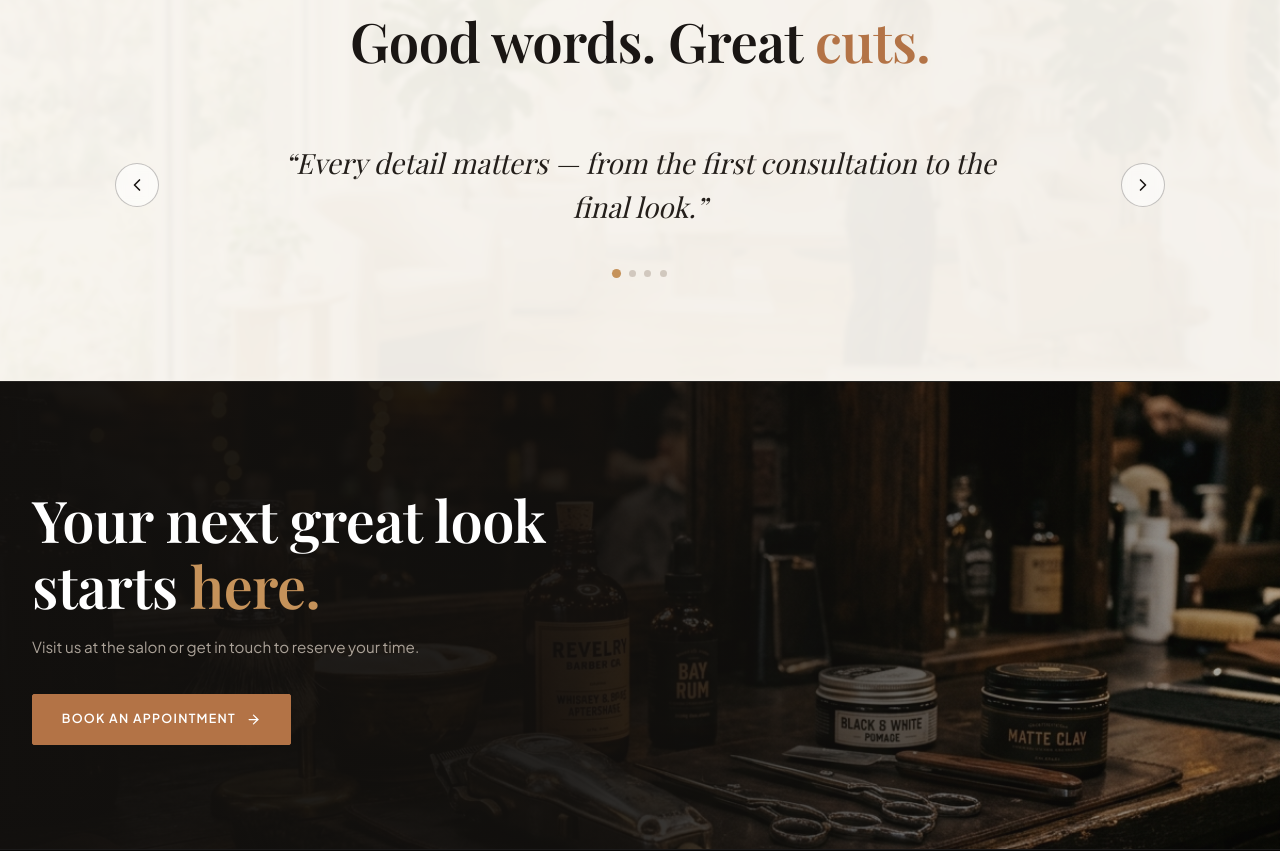
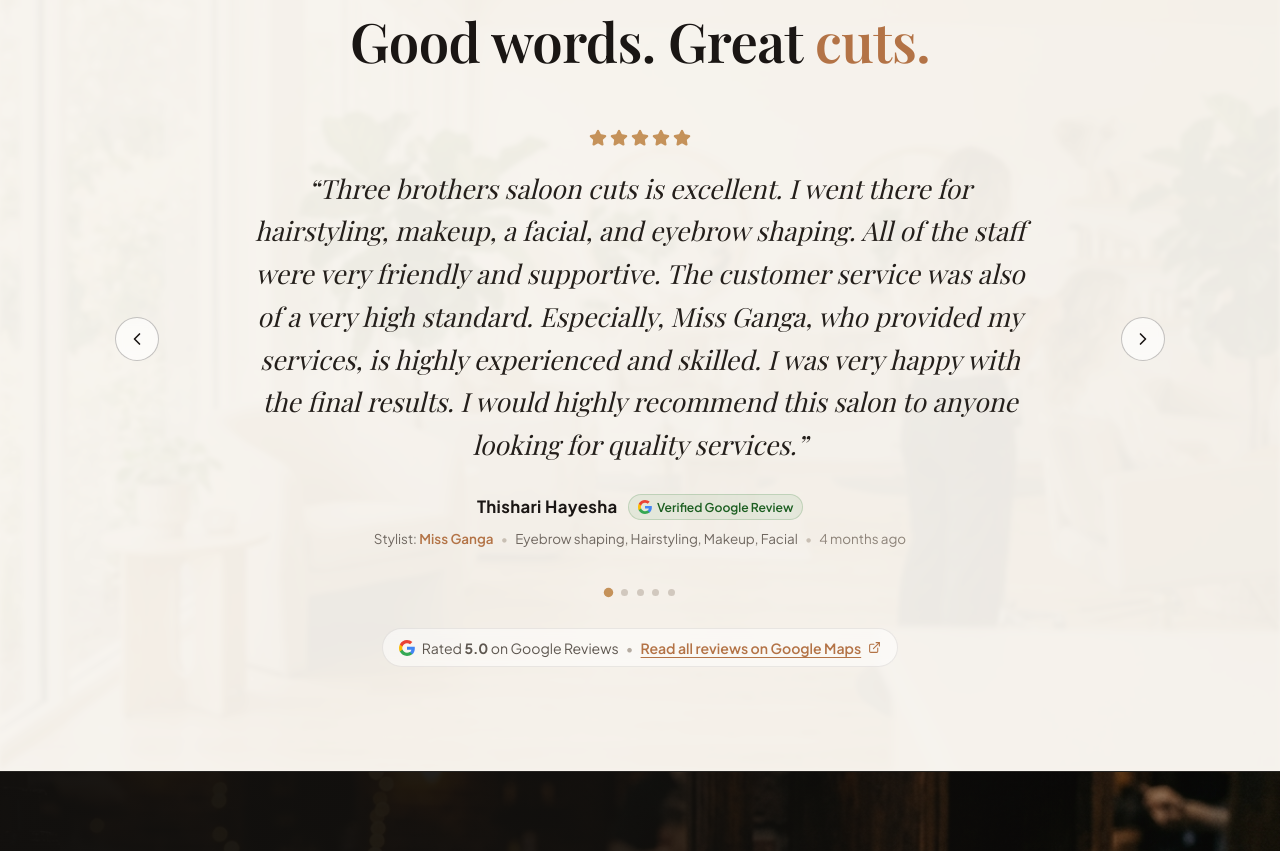
Before and after one commit to kavindusubhash28/salon-draft, a Next.js app: page / in a window 1280 px wide. Shown: the part 4020-4871 px from the top of the page. Built offline with nearby package versions, Linux system fonts and the light colour scheme.

Commit message:
google review section update

```diff
--- a/components/about/AboutHero.tsx
+++ b/components/about/AboutHero.tsx
@@ -7,8 +7,8 @@ export default function AboutHero() {
     <section className={styles.heroSection}>
       <div className={styles.imageContainer}>
         <Image
-          src="/images/experience_chair.jpg"
-          alt="Three Brothers Barber Studio Heritage"
+          src="/images/about_hero_team.jpg"
+          alt="Three Brothers Salon Cuts Team Grand Opening"
           fill
           priority
           className={styles.heroImg}
--- a/components/home/Testimonials.module.css
+++ b/components/home/Testimonials.module.css
@@ -2,8 +2,9 @@
   position: relative;
   background-color: #f7f4ee;
   color: #1a1614;
-  padding: 6rem 2rem 6.5rem;
+  padding: 6rem 1.5rem 6.5rem;
   overflow: hidden;
+  scroll-margin-top: 80px;
 }
 
 .bgContainer {
@@ -37,7 +38,7 @@
 }
 
 .header {
-  margin-bottom: 3.5rem;
+  margin-bottom: 2.75rem;
 }
 
 .categoryLabel {
@@ -70,13 +71,13 @@
   color: #b37346;
 }
 
-/* Quote Carousel */
+/* Quote Carousel — Open & Seamless (No Box) */
 .carouselWrapper {
   display: flex;
   align-items: center;
   justify-content: space-between;
   width: 100%;
-  gap: 1.5rem;
+  gap: 1.25rem;
   margin-bottom: 2.5rem;
 }
 
@@ -85,7 +86,7 @@
   height: 44px;
   border-radius: 50%;
   border: 1px solid rgba(26, 22, 20, 0.25);
-  background-color: rgba(255, 255, 255, 0.6);
+  background-color: rgba(255, 255, 255, 0.65);
   backdrop-filter: blur(4px);
   color: #1a1614;
   display: inline-flex;
@@ -93,43 +94,135 @@
   justify-content: center;
   cursor: pointer;
   flex-shrink: 0;
-  transition: all 0.2s ease;
+  transition: all 0.25s ease;
 }
 
 .navBtn:hover {
   background-color: #1a1614;
   color: #ffffff;
   border-color: #1a1614;
+  transform: scale(1.06);
 }
 
-.quoteBox {
+@media (max-width: 640px) {
+  .carouselWrapper {
+    position: relative;
+    gap: 0.5rem;
+  }
+  .navBtn {
+    width: 38px;
+    height: 38px;
+  }
+}
+
+.quoteArea {
   flex: 1;
-  max-width: 780px;
-  padding: 0 1rem;
+  max-width: 820px;
+  padding: 0 0.5rem;
+  display: flex;
+  flex-direction: column;
+  align-items: center;
+  text-align: center;
+}
+
+.starsRow {
+  display: inline-flex;
+  align-items: center;
+  gap: 3px;
+  margin-bottom: 1.25rem;
+}
+
+.starIcon {
+  color: #c5925a;
 }
 
 .quoteText {
   font-family: var(--font-serif);
   font-style: italic;
-  font-size: 1.45rem;
-  line-height: 1.6;
+  font-size: 1.35rem;
+  line-height: 1.65;
   color: #241f1b;
-  margin: 0;
+  margin: 0 0 1.75rem;
   font-weight: 400;
+  max-width: 780px;
 }
 
 @media (min-width: 768px) {
   .quoteText {
-    font-size: 1.75rem;
+    font-size: 1.65rem;
+    line-height: 1.62;
   }
 }
 
-/* Dots Row */
+/* Author Attribution */
+.authorSection {
+  display: flex;
+  flex-direction: column;
+  align-items: center;
+  gap: 0.45rem;
+}
+
+.authorMain {
+  display: inline-flex;
+  align-items: center;
+  justify-content: center;
+  gap: 0.65rem;
+  flex-wrap: wrap;
+}
+
+.authorName {
+  font-family: var(--font-sans);
+  font-size: 1.05rem;
+  font-weight: 700;
+  color: #1a1614;
+  letter-spacing: 0.02em;
+}
+
+.verifiedTag {
+  display: inline-flex;
+  align-items: center;
+  gap: 0.32rem;
+  font-family: var(--font-sans);
+  font-size: 0.76rem;
+  font-weight: 600;
+  color: #1b5e20;
+  background-color: rgba(46, 125, 50, 0.08);
+  border: 1px solid rgba(46, 125, 50, 0.2);
+  padding: 0.15rem 0.55rem;
+  border-radius: 9999px;
+}
+
+.metaRow {
+  display: flex;
+  align-items: center;
+  justify-content: center;
+  flex-wrap: wrap;
+  gap: 0.45rem;
+  font-family: var(--font-sans);
+  font-size: 0.84rem;
+  color: #706861;
+}
+
+.stylistHighlight {
+  color: #b37346;
+  font-weight: 600;
+}
+
+.metaDot {
+  color: #c8bfb4;
+}
+
+.metaTime {
+  color: #8c8278;
+}
+
+/* Pagination Dots */
 .dotsRow {
   display: flex;
   align-items: center;
   justify-content: center;
   gap: 0.55rem;
+  margin-bottom: 2rem;
 }
 
 .dot {
@@ -145,5 +238,55 @@
 
 .activeDot {
   background-color: #c5925a;
-  transform: scale(1.3);
+  transform: scale(1.35);
 }
+
+/* Subtle, Elegant Google Trust Link */
+.googleFooter {
+  display: flex;
+  align-items: center;
+  justify-content: center;
+}
+
+.googleLink {
+  display: inline-flex;
+  align-items: center;
+  gap: 0.45rem;
+  font-family: var(--font-sans);
+  font-size: 0.88rem;
+  color: #5e5750;
+  text-decoration: none;
+  padding: 0.45rem 1rem;
+  border-radius: 9999px;
+  transition: all 0.25s ease;
+  background-color: rgba(255, 255, 255, 0.5);
+  backdrop-filter: blur(4px);
+  border: 1px solid rgba(26, 22, 20, 0.08);
+}
+
+.googleLink:hover {
+  background-color: rgba(255, 255, 255, 0.85);
+  color: #1a1614;
+  border-color: rgba(26, 22, 20, 0.18);
+  box-shadow: 0 4px 12px rgba(44, 34, 29, 0.06);
+}
+
+.googleLink:hover .linkIcon {
+  transform: translate(2px, -2px);
+}
+
+.linkDot {
+  color: #b5aca2;
+}
+
+.actionText {
+  color: #b37346;
+  font-weight: 600;
+  text-decoration: underline;
+  text-underline-offset: 3px;
+}
+
+.linkIcon {
+  color: #b37346;
+  transition: transform 0.2s ease;
+}
--- a/components/home/Testimonials.tsx
+++ b/components/home/Testimonials.tsx
@@ -1,47 +1,76 @@
 "use client";
 
-import React, { useState } from "react";
+import React, { useState, useEffect, useRef } from "react";
 import Image from "next/image";
-import { ChevronLeft, ChevronRight } from "lucide-react";
+import { ChevronLeft, ChevronRight, Star, ExternalLink } from "lucide-react";
+import {
+  REAL_GOOGLE_REVIEWS,
+  GOOGLE_RATING_SUMMARY,
+} from "@/lib/google-reviews";
 import styles from "./Testimonials.module.css";
 
+// Official Google Multi-color 'G' Logo SVG
+function GoogleGLogo({ size = 16 }: { size?: number }) {
+  return (
+    <svg
+      width={size}
+      height={size}
+      viewBox="0 0 24 24"
+      aria-hidden="true"
+      style={{ display: "inline-block", verticalAlign: "middle" }}
+    >
+      <path
+        fill="#4285F4"
+        d="M23.745 12.27c0-.7-.06-1.4-.19-2.07H12v4.51h6.6c-.29 1.52-1.14 2.82-2.4 3.68v3.05h3.88c2.27-2.09 3.66-5.17 3.66-9.17z"
+      />
+      <path
+        fill="#34A853"
+        d="M12 24c3.24 0 5.95-1.08 7.93-2.91l-3.88-3.05c-1.08.72-2.45 1.16-4.05 1.16-3.12 0-5.77-2.1-6.72-4.93H1.25v3.15C3.26 21.36 7.33 24 12 24z"
+      />
+      <path
+        fill="#FBBC05"
+        d="M5.28 14.27c-.25-.72-.38-1.49-.38-2.27s.13-1.55.38-2.27V6.58H1.25C.45 8.16 0 9.97 0 12c0 2.03.45 3.84 1.25 5.42l4.03-3.15z"
+      />
+      <path
+        fill="#EA4335"
+        d="M12 4.75c1.77 0 3.35.61 4.6 1.8l3.42-3.42C17.95 1.19 15.24 0 12 0 7.33 0 3.26 2.64 1.25 6.58l4.03 3.15c.95-2.83 3.6-4.98 6.72-4.98z"
+      />
+    </svg>
+  );
+}
+
 export default function Testimonials() {
-  const testimonials = [
-    {
-      id: 1,
-      quote:
-        "“Every detail matters — from the first consultation to the final look.”",
-    },
-    {
-      id: 2,
-      quote:
-        "“The mastery of scissor discipline and razor edge work is second to none in Colombo.”",
-    },
-    {
-      id: 3,
-      quote:
-        "“An unhurried experience in an authentic space. You walk out looking and feeling completely elevated.”",
-    },
-    {
-      id: 4,
-      quote:
-        "“From the hot towel ritual to the precision fade, Three Brothers sets the gold standard.”",
-    },
-  ];
+  const [currentIndex, setCurrentIndex] = useState(0);
+  const [isPaused, setIsPaused] = useState(false);
+  const timerRef = useRef<NodeJS.Timeout | null>(null);
 
-  const [currentIndex, setCurrentIndex] = useState(0);
+  const reviews = REAL_GOOGLE_REVIEWS;
+  const current = reviews[currentIndex];
 
   const prevSlide = () => {
-    setCurrentIndex((prev) => (prev === 0 ? testimonials.length - 1 : prev - 1));
+    setCurrentIndex((prev) => (prev === 0 ? reviews.length - 1 : prev - 1));
   };
 
   const nextSlide = () => {
-    setCurrentIndex((prev) => (prev === testimonials.length - 1 ? 0 : prev + 1));
+    setCurrentIndex((prev) => (prev === reviews.length - 1 ? 0 : prev + 1));
   };
 
+  // Auto-play carousel every 7 seconds, pauses when user hovers
+  useEffect(() => {
+    if (isPaused) return;
+
+    timerRef.current = setInterval(() => {
+      setCurrentIndex((prev) => (prev === reviews.length - 1 ? 0 : prev + 1));
+    }, 7000);
+
+    return () => {
+      if (timerRef.current) clearInterval(timerRef.current);
+    };
+  }, [isPaused, reviews.length]);
+
   return (
-    <section className={styles.section}>
-      {/* Background salon ambiance image with soft overlay */}
+    <section className={styles.section} id="reviews">
+      {/* Background salon ambiance image with warm overlay */}
       <div className={styles.bgContainer}>
         <Image
           src="/images/client_words_bg.jpg"
@@ -61,8 +90,12 @@ export default function Testimonials() {
           </h2>
         </div>
 
-        {/* Quote Carousel */}
-        <div className={styles.carouselWrapper}>
+        {/* Quote Carousel — Open & Seamless (No box) */}
+        <div
+          className={styles.carouselWrapper}
+          onMouseEnter={() => setIsPaused(true)}
+          onMouseLeave={() => setIsPaused(false)}
+        >
           <button
             onClick={prevSlide}
             className={styles.navBtn}
@@ -71,10 +104,53 @@ export default function Testimonials() {
             <ChevronLeft size={20} />
           </button>
 
-          <div className={styles.quoteBox}>
+          <div className={styles.quoteArea}>
+            {/* 5 Stars */}
+            <div className={styles.starsRow}>
+              {[...Array(current.rating)].map((_, i) => (
+                <Star
+                  key={i}
+                  size={18}
+                  className={styles.starIcon}
+                  fill="#c5925a"
+                  color="#c5925a"
+                />
+              ))}
+            </div>
+
+            {/* Quote Text */}
             <p className={styles.quoteText}>
-              {testimonials[currentIndex].quote}
+              &ldquo;{current.content}&rdquo;
             </p>
+
+            {/* Author Attribution */}
+            <div className={styles.authorSection}>
+              <div className={styles.authorMain}>
+                <span className={styles.authorName}>{current.author}</span>
+                <span className={styles.verifiedTag}>
+                  <GoogleGLogo size={14} />
+                  <span>Verified Google Review</span>
+                </span>
+              </div>
+
+              <div className={styles.metaRow}>
+                {current.stylistMentioned && (
+                  <span className={styles.metaItem}>
+                    Stylist: <strong className={styles.stylistHighlight}>{current.stylistMentioned}</strong>
+                  </span>
+                )}
+                {current.services && current.services.length > 0 && (
+                  <>
+                    <span className={styles.metaDot}>•</span>
+                    <span className={styles.metaItem}>
+                      {current.services.join(", ")}
+                    </span>
+                  </>
+                )}
+                <span className={styles.metaDot}>•</span>
+                <span className={styles.metaTime}>{current.timeAgo}</span>
+              </div>
+            </div>
           </div>
 
           <button
@@ -88,9 +164,9 @@ export default function Testimonials() {
 
         {/* Pagination Dots */}
         <div className={styles.dotsRow}>
-          {testimonials.map((_, index) => (
+          {reviews.map((rev, index) => (
             <button
-              key={index}
+              key={rev.id}
               onClick={() => setCurrentIndex(index)}
               className={`${styles.dot} ${
                 currentIndex === index ? styles.activeDot : ""
@@ -99,6 +175,22 @@ export default function Testimonials() {
             />
           ))}
         </div>
+
+        {/* Subtle, Elegant Google Trust Link */}
+        <div className={styles.googleFooter}>
+          <a
+            href={GOOGLE_RATING_SUMMARY.googleMapsUrl}
+            target="_blank"
+            rel="noopener noreferrer"
+            className={styles.googleLink}
+          >
+            <GoogleGLogo size={16} />
+            <span>Rated <strong>5.0</strong> on Google Reviews</span>
+            <span className={styles.linkDot}>•</span>
+            <span className={styles.actionText}>Read all reviews on Google Maps</span>
+            <ExternalLink size={13} className={styles.linkIcon} />
+          </a>
+        </div>
       </div>
     </section>
   );
--- /dev/null
+++ b/lib/google-reviews.ts
@@ -0,0 +1,92 @@
+export interface GoogleReview {
+  id: string;
+  author: string;
+  initials: string;
+  avatarBg: string;
+  rating: number;
+  timeAgo: string;
+  reviewerStats?: string;
+  isLocalGuide?: boolean;
+  content: string;
+  services?: string[];
+  stylistMentioned?: string;
+}
+
+export const GOOGLE_RATING_SUMMARY = {
+  rating: "5.0",
+  maxRating: "5.0",
+  starsCount: 5,
+  totalReviewsLabel: "45+ Verified Google Reviews",
+  googleMapsUrl:
+    "https://www.google.com/maps/search/?api=1&query=Three+Brothers+Salon+Cuts+304+High+Level+Road+Nugegoda",
+  writeReviewUrl:
+    "https://www.google.com/maps/search/?api=1&query=Three+Brothers+Salon+Cuts+304+High+Level+Road+Nugegoda",
+};
+
+export const REAL_GOOGLE_REVIEWS: GoogleReview[] = [
+  {
+    id: "review-thishari",
+    author: "Thishari Hayesha",
+    initials: "TH",
+    avatarBg: "#6a1b9a",
+    rating: 5,
+    timeAgo: "4 months ago",
+    reviewerStats: "1 review",
+    content:
+      "Three brothers saloon cuts is excellent. I went there for hairstyling, makeup, a facial, and eyebrow shaping. All of the staff were very friendly and supportive. The customer service was also of a very high standard. Especially, Miss Ganga, who provided my services, is highly experienced and skilled. I was very happy with the final results. I would highly recommend this salon to anyone looking for quality services.",
+    services: ["Eyebrow shaping", "Hairstyling", "Makeup", "Facial"],
+    stylistMentioned: "Miss Ganga",
+  },
+  {
+    id: "review-chasini",
+    author: "chasini imaya",
+    initials: "CI",
+    avatarBg: "#d84315",
+    rating: 5,
+    timeAgo: "10 months ago",
+    reviewerStats: "5 reviews • 11 photos",
+    content:
+      "Thank you so much \" Three brothers \"..Specially Nimesha , Ganga & Rithu..The service was exceptional; each of us (my friend & I) received a customized treatment, and the staff was very friendly and skilled. Truly a top-quality experience!",
+    services: ["Customized Treatment", "Hair Care"],
+    stylistMentioned: "Nimesha, Ganga & Rithu",
+  },
+  {
+    id: "review-ishara",
+    author: "Ishara Nilakshana Ekanayake",
+    initials: "IN",
+    avatarBg: "#2e7d32",
+    rating: 5,
+    timeAgo: "3 months ago",
+    reviewerStats: "5 reviews • 3 photos",
+    content:
+      "A huge thank you to Rojer and the amazing crew at Three Brothers Salon Cuts for making me feel so beautiful on my special day! Exceptional attention to detail, hospitality, and brilliant styling.",
+    services: ["Special Occasion & Bridal", "Event Styling"],
+    stylistMentioned: "Rojer & Team",
+  },
+  {
+    id: "review-chathurika",
+    author: "Chathurika samarasinghe",
+    initials: "CS",
+    avatarBg: "#ad1457",
+    rating: 5,
+    timeAgo: "5 months ago",
+    reviewerStats: "3 reviews",
+    content:
+      "Very good customer service and i really like the work done on me. Thank you so much Three Brothers. The professional lady did my layer cuts and eyebrows done by nimesha. She is kindly girl and very talented. 👌",
+    services: ["Layer Cuts", "Eyebrows"],
+    stylistMentioned: "Nimesha",
+  },
+  {
+    id: "review-dumindu",
+    author: "Dumindu Wijerathne",
+    initials: "DW",
+    avatarBg: "#1565c0",
+    rating: 5,
+    timeAgo: "Verified Client",
+    reviewerStats: "2 reviews",
+    content:
+      "Top tier haircut and beard grooming experience. The ambiance, precision cuts, and hospitable service make Three Brothers the best salon around Nugegoda. Highly recommended!",
+    services: ["Precision Haircut", "Beard Grooming"],
+    stylistMentioned: "Master Barber Team",
+  },
+];
```
Also changed, not shown: components/about/AboutHero.module.css (+22 -24 lines), public/images/about_hero_team.jpg (added).
